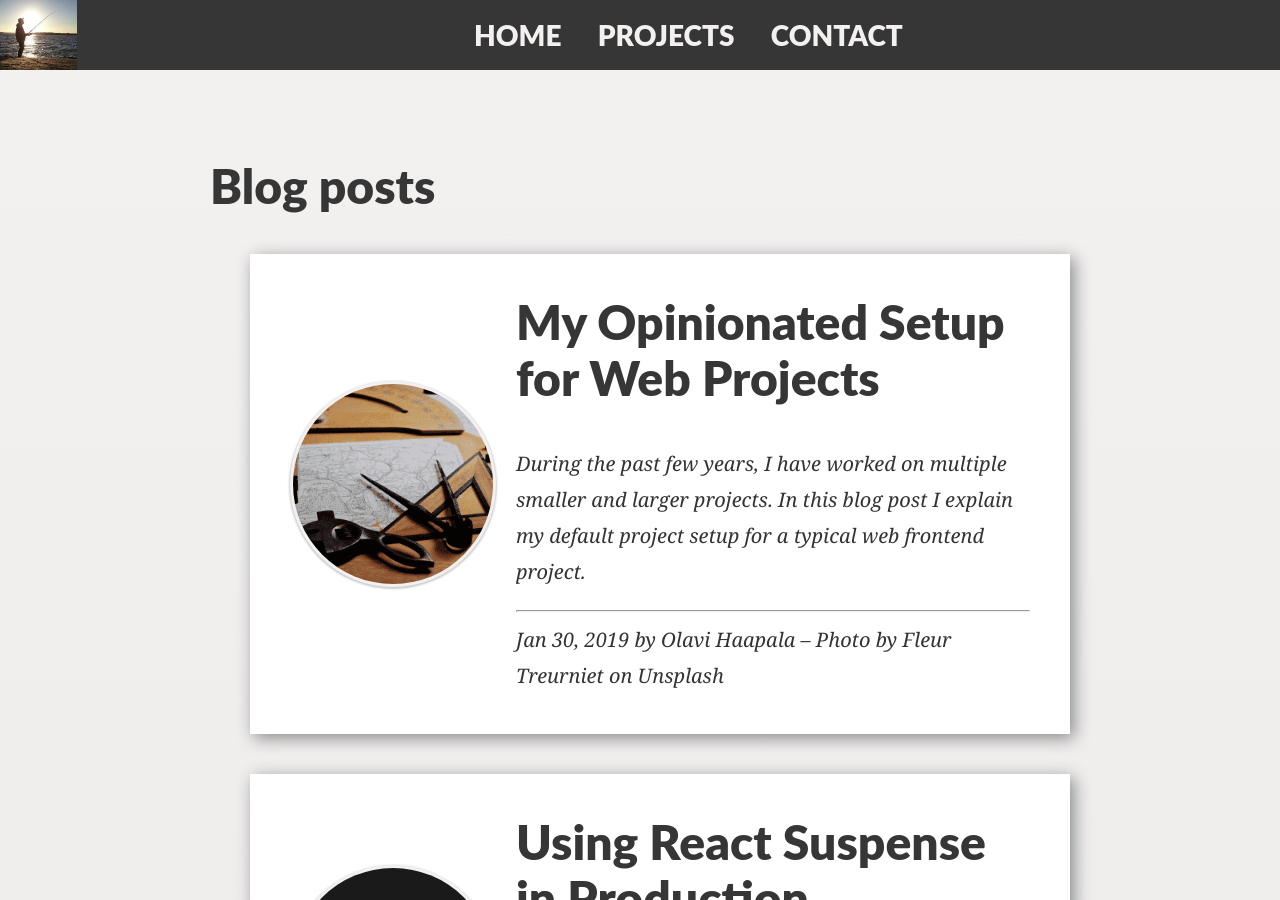
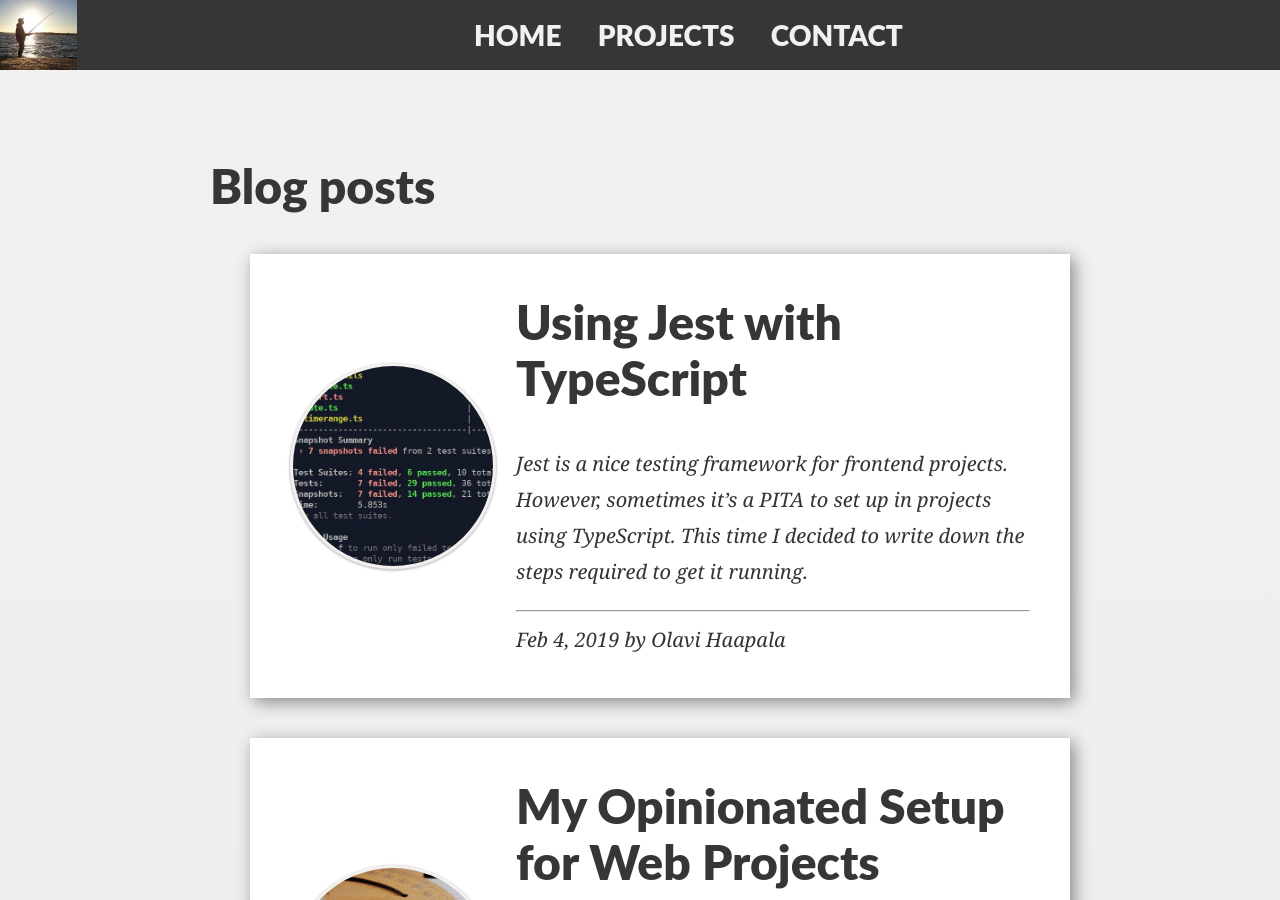
Before and after one commit to olpeh/olpeh.github.io, a Jekyll site: the page built from index.html, in a window 1280 px wide and 900 px high. Built offline with Jekyll 4.4.1, drawn with Linux system fonts in a browser that asks for light colours; the list of posts is cut into pages by our own code; some of the changed lines change nothing that is shown.

Commit message:
Publish Using Jest with TypeScript

````diff
--- a/_posts/2019-01-30-my-opinionated-setup-for-web-projects.md
+++ b/_posts/2019-01-30-my-opinionated-setup-for-web-projects.md
@@ -6,7 +6,7 @@ excerpt: 'During the past few years, I have worked on multiple smaller and large
 author: 'Olavi Haapala'
 author_twitter: '0lpeh'
 thumbnail: '/images/05-project-setup/tools.png'
-altText: 'React logo'
+altText: 'Tools'
 credits: 'Photo by Fleur Treurniet on Unsplash'
 ---
 
--- /dev/null
+++ b/_posts/2019-02-04-using-jest-with-typescript.md
@@ -0,0 +1,296 @@
+---
+title: 'Using Jest with TypeScript '
+date: 2019-02-04 00:00:00 Z
+layout: post
+excerpt: 'Jest is a nice testing framework for frontend projects. However, sometimes it’s a PITA to set up in projects using TypeScript. This time I decided to write down the steps required to get it running.'
+author: 'Olavi Haapala'
+author_twitter: '0lpeh'
+thumbnail: '/images/06-jest/jest.jpg'
+altText: 'Jest output'
+---
+
+# What is jest?
+
+In my [previous blog post](/2019/01/30/my-opinionated-setup-for-web-projects.html), I explained my preferred project setup.
+I mentioned about using Jest for testing, but not about how to set it up.
+In this blog post I will explain about how to set up Jest.
+
+[Jest](https://jestjs.io/){:target="\_blank"}{:rel="noopener"} is a testing framework made by FB and it is popular in React based projects. One of the reasons for its popularity is that [create-react-app, CRA](https://github.com/facebook/create-react-app){:target="\_blank"}{:rel="noopener"} uses it. CRA is a good option for quickly getting a React project up and running.
+
+Jest is easy to use, has a nice watch mode, snapshot testing, coverage reporting and other useful features. However, getting it set up for a TypeScript project has provent to be quite a PITA. This blog post will list the steps required for seting jest up and how to solve the problems during the setup.
+
+## Step #0 – Getting Started
+
+Search for how to get started with `jest`.
+You will most probably end up in the [jest documentation](https://jestjs.io/){:target="\_blank"}{:rel="noopener"}
+
+First things that you will see on the page are:
+
+- “It works with TypeScript” – Oh, well let’s see about that
+- “Zero config” – Ok, cool
+
+There is [a guide for getting started](https://jestjs.io/docs/en/getting-started){:target="\_blank"}{:rel="noopener"}, which lists the first steps for getting started.
+
+Install the library:
+
+```bash
+npm install --save-dev jest
+```
+
+Add the test script to your `package.json`:
+
+```json
+"scripts": {
+  ...
+  "test": "jest"
+}
+```
+
+Run it:
+
+```
+npm test
+```
+
+So far so good.
+Jest looks for test files but does not find any.
+
+## Step #1 – First Test
+
+First, let's try to create a dummy test that does nothing in a file test called `test.js`:
+
+```js
+test('dummy test that does nothing', () => {
+  expect(true).toBe(true);
+});
+```
+
+This works fine.
+
+## Step #2 – Switch to TypeScript
+
+However, that was JS, and we want to be able to write tests in TS.
+
+Moving to TS requires type definitions for jest and `jest-ts`.
+Install them:
+
+```bash
+npm install --save-dev @types/jest jest-ts
+```
+
+Alright, the test is now called test.ts.
+Let's try running it, works fine for the dummy test.
+
+## Step #3 – Test a Component
+
+Try to use render a simple component in the test:
+
+The test file looks like this:
+
+```ts
+import { h } from 'preact';
+import { render } from 'preact-testing-library';
+
+import { SoMeWrapper } from './index';
+
+describe('SoMeWrapper', () => {
+  it('matches snapshot', () => {
+    expect(render(<SoMeWrapper />)).toMatchSnapshot();
+  });
+});
+```
+
+Where `SoMeWrapper` is just a simple wrapper component.
+As you can see, we are using `preact` in combination with [preact-testing-library](https://github.com/antsmartian/preact-testing-library){:target="\_blank"}{:rel="noopener"}.
+Here we try to render the component and compare it to a saved snapshot of the output.
+If the snapshot file does not exist, jest will create it on the first run.
+Snapshots are stored as JSON.
+
+However, this does not work and gives the following error:
+
+```bash
+Error
+
+> jest
+
+FAIL src/components/SomeWrapper/test.ts
+● Test suite failed to run
+
+    Jest encountered an unexpected token
+
+    This usually means that you are trying to import a file which Jest cannot parse, e.g. it's not plain JavaScript.
+
+    By default, if Jest sees a Babel config, it will use that to transform your files, ignoring "node_modules".
+
+    Here's what you can do:
+     • To have some of your "node_modules" files transformed, you can specify a custom "transformIgnorePatterns" in your config.
+     • If you need a custom transformation specify a "transform" option in your config.
+     • If you simply want to mock your non-JS modules (e.g. binary assets) you can stub them out with the "moduleNameMapper" config option.
+
+    You'll find more details and examples of these config options in the docs:
+    https://jestjs.io/docs/en/configuration.html
+
+    Details:
+
+    SyntaxError: test.ts: Unexpected token (8:27)
+
+       6 | describe('SoMeWrapper', () => {
+       7 |   it('matches snapshot', () => {
+    >  8 |     expect(renderer.create(<SoMeWrapper />)).toMatchSnapshot();
+         |                            ^
+       9 |   });
+      10 | });
+      11 |
+
+      at Parser.raise (node_modules/@babel/parser/lib/index.js:3834:17)
+      at Parser.unexpected (node_modules/@babel/parser/lib/index.js:5142:16)
+      at Parser.parseExprAtom (node_modules/@babel/parser/lib/index.js:6279:20)
+      at Parser.parseExprSubscripts (node_modules/@babel/parser/lib/index.js:5848:23)
+      at Parser.parseMaybeUnary (node_modules/@babel/parser/lib/index.js:5828:21)
+      at Parser.parseExprOps (node_modules/@babel/parser/lib/index.js:5717:23)
+      at Parser.parseMaybeConditional (node_modules/@babel/parser/lib/index.js:5690:23)
+      at Parser.parseMaybeAssign (node_modules/@babel/parser/lib/index.js:5635:21)
+      at Parser.parseExprListItem (node_modules/@babel/parser/lib/index.js:6930:18)
+      at Parser.parseCallExpressionArguments (node_modules/@babel/parser/lib/index.js:6051:22)
+
+Test Suites: 1 failed, 1 total
+Tests: 0 total
+Snapshots: 0 total
+Time: 0.793s
+Ran all test suites.
+npm ERR! code ELIFECYCLE
+npm ERR! errno 1
+npm ERR! testing-preact@1.0.0 test: `jest`
+```
+
+This seems to be caused by the fact that it was in deed no plain TypeScript, it was using TSX.
+I had to rename the file to `.tsx` in order for the test runner to understand TSX.
+
+## Step #4 – Give Up
+
+At this point it still did not run and I decided to give up.
+Not entirely, but I decided to simply copy and paste my config from an existing project, where I had already used a notable amount of hours for setting things up.
+
+Here is the configuration that I copied from another similar project to our `package.json`:
+
+```json
+  "scripts": {
+    ...
+    "pretest": "npm run lint",
+    "test": "node scripts/tests.js",
+    "no-watch-test": "node scripts/tests.js --no-watch"
+  },
+  "jest": {
+    "globals": {
+      "ts-jest": {
+        "tsConfig": "tsconfig.jest.json"
+      }
+    },
+    "transform": {
+      "^.+\\.js$": "<rootDir>/node_modules/babel-jest",
+      "^.+\\.tsx?$": "ts-jest"
+    },
+    "testMatch": [
+      "**/__tests__/**/*.ts?(x)",
+      "**/?(*.)+(spec|test).ts?(x)"
+    ],
+    "moduleNameMapper": {
+      "^.+\\.css$": "identity-obj-proxy",
+      "^(app/.+)$": "<rootDir>/src/$1/",
+      "^(components/.+)$": "<rootDir>/src/$1/",
+      "^(stores/.+)$": "<rootDir>/src/$1/",
+      "^(views/.+)$": "<rootDir>/src/$1/",
+      "^(assets/.+)$": "<rootDir>/src/$1/",
+      "^(models/.+)$": "<rootDir>/src/$1/"
+    },
+    "moduleFileExtensions": [
+      "ts",
+      "tsx",
+      "js",
+      "jsx"
+    ],
+    "automock": false,
+    "setupFiles": [
+      "./scripts/setupJest.js"
+    ]
+  }
+```
+
+The `tests.js` file looks like this:
+
+```js
+process.env.NODE_ENV = 'test';
+process.env.PUBLIC_URL = '';
+
+const jest = require('jest');
+const argv = process.argv.slice(2);
+argv.push('--coverage');
+
+// Watch unless --no-watch or running in CI
+if (argv.indexOf('--no-watch') == -1 && !process.env.CI) {
+  argv.push('--watchAll');
+}
+
+jest.run(argv);
+```
+
+It is basically a helper for passing some params to `jest`.
+
+And the `setupJest.js` file looks like this:
+
+```js
+global.fetch = require('jest-fetch-mock');
+```
+
+Which is a helper for mocking fetch requests in tests.
+
+Additionally, I had to install these dependencies:
+
+```bash
+npm i -D identity-obj-proxy preact-testing-library
+```
+
+## Step #5 Try Again
+
+Now with the copied configuration, we should be good to go, right?
+
+The result looks like this:
+
+```js
+TypeError: getVersion is not a function
+at buildArgv ([redacted]/node_modules/jest/node_modules/jest-cli/build/cli/index.js:399:5)
+at Object.<anonymous> ([redacted]/node_modules/jest/node_modules/jest-cli/build/cli/index.js:243:20)
+at Generator.next (<anonymous>)
+at asyncGeneratorStep ([redacted]/node_modules/jest/node_modules/jest-cli/build/cli/index.js:202:24)
+at \_next ([redacted]/node_modules/jest/node_modules/jest-cli/build/cli/index.js:222:9)
+at [redacted]/node_modules/jest/node_modules/jest-cli/build/cli/index.js:227:7
+at new Promise (<anonymous>)
+at Object.<anonymous> ([redacted]/node_modules/jest/node_modules/jest-cli/build/cli/index.js:219:12)
+at Object.\_run2 ([redacted]/node_modules/jest/node_modules/jest-cli/build/cli/index.js:265:16)
+at Object.run ([redacted]/node_modules/jest/node_modules/jest-cli/build/cli/index.js:236:16)
+npm ERR! code ELIFECYCLE
+npm ERR! errno 1
+npm ERR! testing-preact@1.0.0 test: `node scripts/tests.js`
+npm ERR! Exit status 1
+npm ERR!
+npm ERR! Failed at the testing-preact@1.0.0 test script.
+npm ERR! This is probably not a problem with npm. There is likely additional logging output above.
+
+npm ERR! A complete log of this run can be found in:
+npm ERR! /[redacted]/.npm/\_logs/2019-02-04T12_03_21_659Z-debug.log
+NPM command npm run test -- failed with code 1
+```
+
+However, looking at the source code for jest-cli, it seems that `getVersion` is a function.
+I decided to downgrade to version 23.1.0 of jest, since I knew it was used in another project.
+Downgrading helped.
+
+Now, we get this nice looking output and can continue adding more tests.
+
+![Successful run of Jest]({{ "/images/06-jest/success.jpg" | prepend: site.baseurl }})
+
+## Step #6 Additional Steps
+
+It is recommended to setup a prepush hook for verifying that tests are passing before pushing to remote.
+
+Read more in my [previous blog post](/2019/01/30/my-opinionated-setup-for-web-projects.html).
````
Also changed, not shown: images/06-jest/jest.jpg (added), images/06-jest/success.jpg (added).
